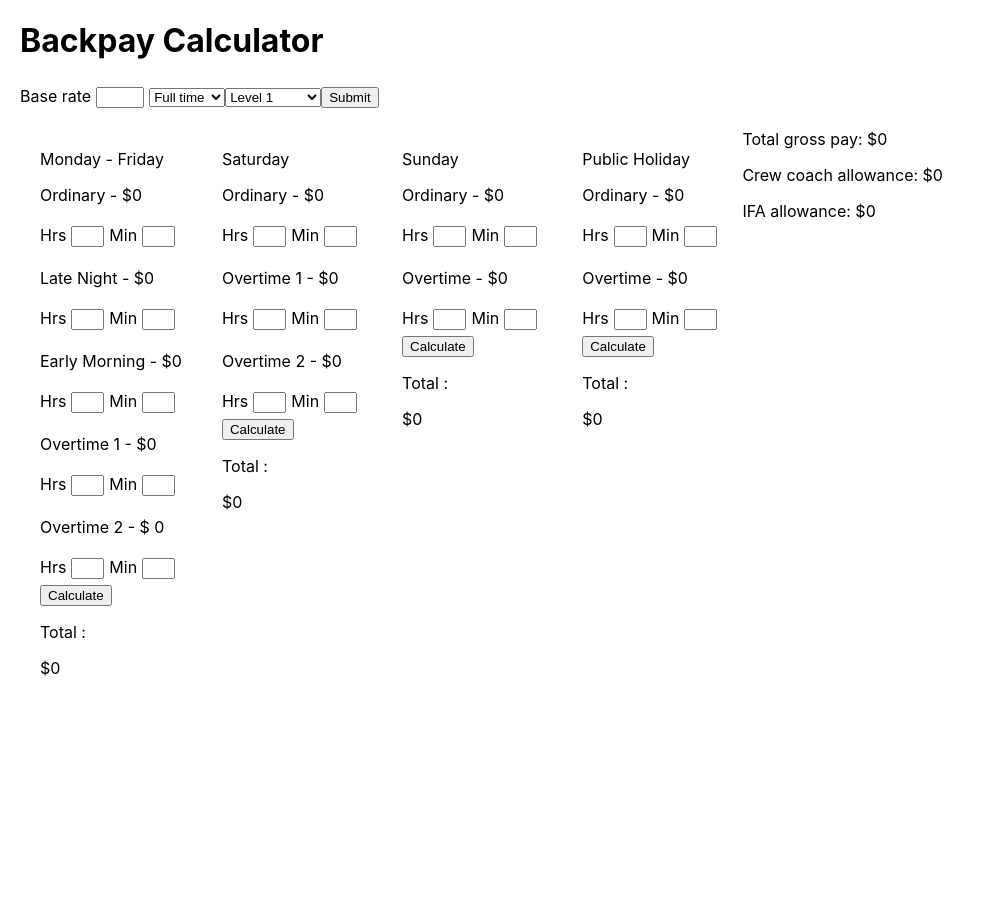
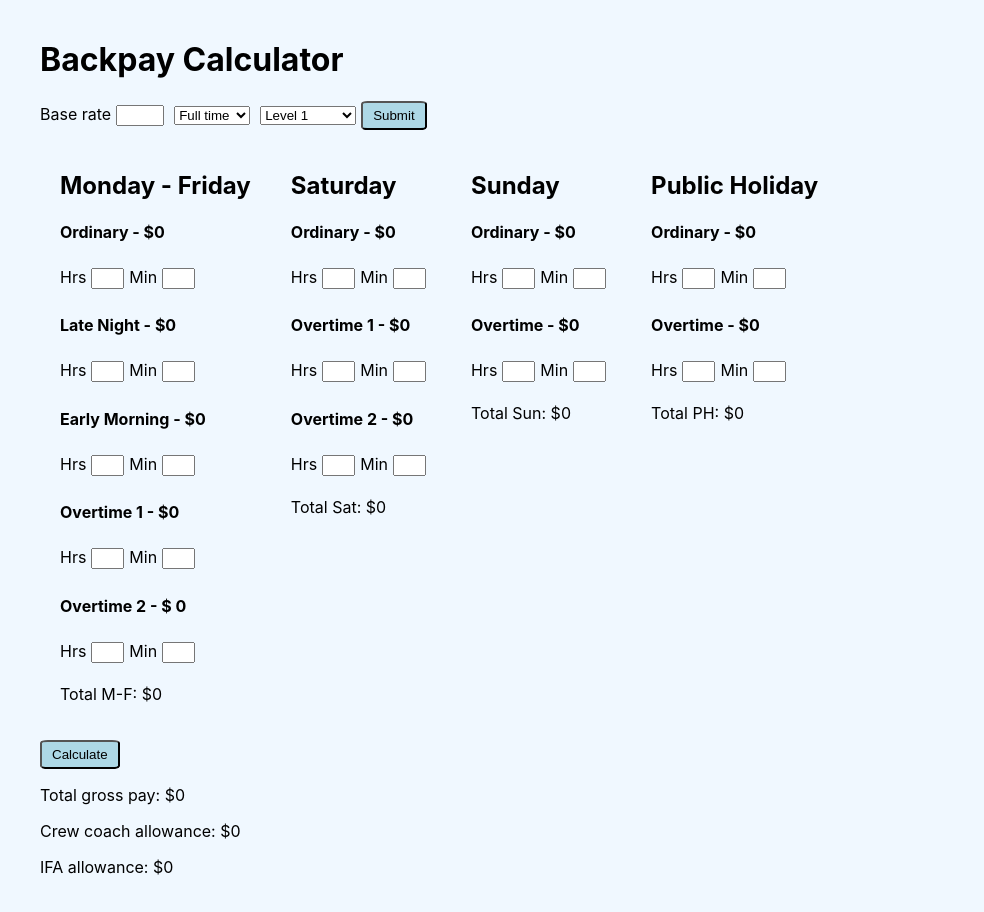
Before and after one commit to MegKM/backpay_calculator, a React (Create React App) app: page / in a window 1280 px wide. Shown: the top 912 px of the page, without its empty margins (0-984 px from the left). Before the commit the page ends 800 px from the top, so only its background shows below. Built offline with nearby package versions, Linux system fonts and the light colour scheme.

Commit message:
fully functional

```diff
--- a/src/App.css
+++ b/src/App.css
@@ -1,5 +1,5 @@
-.app {
-  margin: 20px;
+.app{
+  margin: 40px;
 }
 
 input {
@@ -18,3 +18,17 @@ input {
 #rate {
   width: 40px;
 }
+
+select {
+  margin: 5px;
+}
+
+button {
+  padding: 5px 10px;
+  border-radius: 10%;
+  background-color: lightblue;
+}
+
+body {
+  background-color: aliceblue;
+}
--- a/src/App.js
+++ b/src/App.js
@@ -92,8 +92,8 @@ function App() {
     // Calculate all pay rates based on base rate
     function updateOrdinaryRate(){
         const rate = parseFloat(state.rate);
-        console.log(jobType)
-        if(jobType === "Full time" || jobType === "Part time"){
+
+        if(jobType === "Full time" || jobType === "Part time" && awardType === "Level 1" || awardType === "Crew coach"){
             setState(prevState => ({
                 ...prevState,
                 rate: rate,
@@ -114,8 +114,7 @@ function App() {
                 PHOTRate: Math.round(((rate * 2.5) + Number.EPSILON) * 100) / 100,
             }))
         }
-        else {
-            console.log("correct one hit")
+        else if(jobType === "Casual" && awardType === "Level 1" || awardType === "Crew coach"){
             setState(prevState => ({
               ...prevState,
               rate: rate,
@@ -130,6 +129,49 @@ function App() {
               SaO2Rate: Math.round((((rate * 2) + (rate * 0.25)) + Number.EPSILON) * 100) / 100,
 
               SuOrdRate: Math.round((((rate * 1.25) + (rate * 0.25)) + Number.EPSILON) * 100) / 100,
+              SuOTRate: Math.round((((rate * 2) + (rate * 0.25)) + Number.EPSILON) * 100) / 100,
+
+              PHOrdRate: Math.round((((rate * 2.25) + (rate * 0.25)) + Number.EPSILON) * 100) / 100,
+              PHOTRate: Math.round((((rate * 2.5) + (rate * 0.25)) + Number.EPSILON) * 100) / 100,
+          }))
+        }
+        else if(jobType === "Full time" || jobType === "Part time" && awardType === "Level 2"){
+            setState(prevState => ({
+              ...prevState,
+              rate: rate,
+              MFOrdRate: rate,
+              MFLNRate: Math.round(((rate * 1.1) + Number.EPSILON) * 100) / 100,
+              MFEMRate: Math.round(((rate * 1.15) + Number.EPSILON) * 100) / 100,
+              MFO1Rate: Math.round(((rate * 1.5) + Number.EPSILON) * 100) / 100,
+              MFO2Rate: Math.round(((rate * 2) + Number.EPSILON) * 100) / 100,
+
+              SaOrdRate: Math.round(((rate * 1.25) + Number.EPSILON) * 100) / 100,
+              SaO1Rate: Math.round(((rate * 1.5) + Number.EPSILON) * 100) / 100,
+              SaO2Rate: Math.round(((rate * 2) + Number.EPSILON) * 100) / 100,
+
+              SuOrdRate: Math.round(((rate * 1.5) + Number.EPSILON) * 100) / 100,
+              SuOTRate: Math.round(((rate * 2) + Number.EPSILON) * 100) / 100,
+
+              PHOrdRate: Math.round(((rate * 2.25) + Number.EPSILON) * 100) / 100,
+              PHOTRate: Math.round(((rate * 2.5) + Number.EPSILON) * 100) / 100,
+          }))
+        }
+        else {
+            console.log("hit")
+            setState(prevState => ({
+              ...prevState,
+              rate: rate,
+              MFOrdRate: rate * 1.25,
+              MFLNRate: Math.round((((rate * 1.1) + (rate * 0.25)) + Number.EPSILON) * 100) / 100,
+              MFEMRate: Math.round((((rate * 1.15) + (rate * 0.25)) + Number.EPSILON) * 100) / 100,
+              MFO1Rate: Math.round((((rate * 1.5) + (rate * 0.25)) + Number.EPSILON) * 100) / 100,
+              MFO2Rate: Math.round((((rate * 2) + (rate * 0.25)) + Number.EPSILON) * 100) / 100,
+
+              SaOrdRate: Math.round((((rate * 1.25) + (rate * 0.25)) + Number.EPSILON) * 100) / 100,
+              SaO1Rate: Math.round((((rate * 1.5) + (rate * 0.25)) + Number.EPSILON) * 100) / 100,
+              SaO2Rate: Math.round((((rate * 2) + (rate * 0.25)) + Number.EPSILON) * 100) / 100,
+
+              SuOrdRate: Math.round((((rate * 1.5) + (rate * 0.25)) + Number.EPSILON) * 100) / 100,
               SuOTRate: Math.round((((rate * 2) + (rate * 0.25)) + Number.EPSILON) * 100) / 100,
 
               PHOrdRate: Math.round((((rate * 2.25) + (rate * 0.25)) + Number.EPSILON) * 100) / 100,
@@ -171,15 +213,33 @@ function App() {
         if(awardType === "Crew Coach"){
             setCrewCoachAllowance(Math.round((calculateTotalHours() * 0.5) * 100) / 100);
         }
-        calculateTotalHours();
+
+        if(awardType === "Level 2"){
+            const totalHours = calculateTotlOrdinaryHours();
+            if(totalHours > 38){
+              setIFAAllowance(Math.round((38 * (state.rate * 0.1)) * 100) / 100);
+            }
+            else{
+              setIFAAllowance(Math.round((totalHours * (state.rate * 0.1)) * 100) / 100);
+            }
+        }
     }
 
     function calculateTotalHours(){
-      const totalHours = state.MFOrdHours + state.MFLNHours + state.MFEMHours + state.MFO1Hours + state.MFO2Hours + state.SaOrdHours + state.SaO1Hours + state.SaO2Hours + state.SuOrdHours + state.SuOTHours + state.PHOrdHours + state.PHOTHours;
-      const totalMinutes = state.MFOrdMinutes + state.MFLNMinutes + state.MFEMMinutes + state.MFO1Minutes + state.MFO2Minutes + state.SaOrdMinutes + state.SaO1Minutes + state.SaO2Minutes + state.SuOrdMinutes + state.SuOTMinutes + state.PHOrdMinutes + state.PHOTMinutes;
-      const totalHoursAndMinutes = minToDecimalCalc(totalHours, totalMinutes);
+        const totalHours = state.MFOrdHours + state.MFLNHours + state.MFEMHours + state.MFO1Hours + state.MFO2Hours + state.SaOrdHours + state.SaO1Hours + state.SaO2Hours + state.SuOrdHours + state.SuOTHours + state.PHOrdHours + state.PHOTHours;
+        const totalMinutes = state.MFOrdMinutes + state.MFLNMinutes + state.MFEMMinutes + state.MFO1Minutes + state.MFO2Minutes + state.SaOrdMinutes + state.SaO1Minutes + state.SaO2Minutes + state.SuOrdMinutes + state.SuOTMinutes + state.PHOrdMinutes + state.PHOTMinutes;
+        const totalHoursAndMinutes = minToDecimalCalc(totalHours, totalMinutes);
 
-      return totalHoursAndMinutes
+        return totalHoursAndMinutes
+    }
+
+    function calculateTotlOrdinaryHours(){
+        const totalHours = state.MFOrdHours + state.MFLNHours + state.MFEMHours + state.SaOrdHours + state.SuOrdHours + state.PHOrdHours;
+        const totalMinutes = state.MFOrdMinutes + state.MFLNMinutes + state.MFEMMinutes + state.SaOrdMinutes + state.SuOrdMinutes + state.PHOrdMinutes;
+        const totalOrdinaryHoursAndMinutes = minToDecimalCalc(totalHours, totalMinutes)
+
+        return totalOrdinaryHoursAndMinutes
+
     }
 
     // Convert minutes to decimals
@@ -211,71 +271,64 @@ function App() {
           <button onClick={ updateOrdinaryRate }>Submit</button>
           <div className="container">
             <div className="MF">
-                <p>Monday - Friday</p>
-                  <p>Ordinary - ${ state.MFOrdRate }</p>
+                <h2>Monday - Friday</h2>
+                  <h4>Ordinary - ${ state.MFOrdRate }</h4>
                     <label>Hrs</label><input name="MFOrdHours" onChange={ handleInputChange }></input>
                     <label>Min</label><input name="MFOrdMinutes" onChange={ handleInputChange }></input>
-                  <p>Late Night - ${ state.MFLNRate }</p>
+                  <h4>Late Night - ${ state.MFLNRate }</h4>
                     <label>Hrs</label><input name="MFLNHours" onChange={ handleInputChange }></input>
                     <label>Min</label><input name="MFLNMinutes" onChange={ handleInputChange}></input>
-                  <p>Early Morning - ${ state.MFEMRate }</p>
+                  <h4>Early Morning - ${ state.MFEMRate }</h4>
                     <label>Hrs</label><input name="MFEMHours" onChange={ handleInputChange }></input>
                     <label>Min</label><input name="MFEMMinutes" onChange={ handleInputChange }></input>
-                  <p>Overtime 1 - ${ state.MFO1Rate }</p>
+                  <h4>Overtime 1 - ${ state.MFO1Rate }</h4>
                     <label>Hrs</label><input name="MFO1Hours" onChange={ handleInputChange }></input>
                     <label>Min</label><input name="MFO1Minutes" onChange={ handleInputChange }></input>
-                  <p>Overtime 2 - $ { state.MFO2Rate }</p>
+                  <h4>Overtime 2 - $ { state.MFO2Rate }</h4>
                     <label>Hrs</label><input name="MFO2Hours" onChange={ handleInputChange }></input>
                     <label>Min</label><input name="MFO2Minutes" onChange={ handleInputChange }></input>
-                  <br></br><button onClick={ displayTotal }>Calculate</button>
-                  <p>Total <span id="MF_total_hrs"></span>:<span id="MF_total_min"></span></p>
-                  <p>${ MFTotalDollar }</p>
+                  <p>Total M-F: ${ MFTotalDollar }</p>
               </div>
             <div className="Sat">
-                <p>Saturday</p>
-                  <p>Ordinary - ${ state.SaOrdRate }</p>
+                <h2>Saturday</h2>
+                  <h4>Ordinary - ${ state.SaOrdRate }</h4>
                     <label>Hrs</label><input name="SaOrdHours" onChange={ handleInputChange }></input>
                     <label>Min</label><input name="SaOrdMinutes" onChange={ handleInputChange }></input>
-                  <p>Overtime 1 - ${ state.SaO1Rate }</p>
+                  <h4>Overtime 1 - ${ state.SaO1Rate }</h4>
                     <label>Hrs</label><input name="SaO1Hours" onChange={ handleInputChange }></input>
                     <label>Min</label><input name="SaO1Minutes"></input>
-                  <p>Overtime 2 - ${ state.SaO2Rate }</p>
+                  <h4>Overtime 2 - ${ state.SaO2Rate }</h4>
                     <label>Hrs</label><input name="SaO2Hours" onChange={ handleInputChange }></input>
                     <label>Min</label><input name="SaO2Minutes" onChange={ handleInputChange }></input>
-                    <br></br><button onClick={ displayTotal }>Calculate</button>
-                    <p>Total <span id="Sa_total_hrs"></span>:<span id="Sa_total_min"></span></p>
-                    <p>${ SaTotalDollar }</p>
+                    <p>Total Sat: ${ SaTotalDollar }</p>
             </div>
             <div className="Sun">
-                <p>Sunday</p>
-                  <p>Ordinary - ${ state.SuOrdRate }</p>
+                <h2>Sunday</h2>
+                  <h4>Ordinary - ${ state.SuOrdRate }</h4>
                     <label>Hrs</label><input name="SuOrdHours" onChange={ handleInputChange }></input>
                     <label>Min</label><input name="SuOrdMinutes" onChange={ handleInputChange }></input>
-                  <p>Overtime - ${ state.SuOTRate }</p>
+                  <h4>Overtime - ${ state.SuOTRate }</h4>
                     <label>Hrs</label><input name="SuOTHours" onChange={ handleInputChange }></input>
                     <label>Min</label><input name="SuOTMinutes" onChange={ handleInputChange }></input>
-                    <br></br><button onClick={ displayTotal }>Calculate</button>
-                    <p>Total <span id="Su_total_hrs"></span>:<span id="Su_total_min"></span></p>
-                    <p>${ SuTotalDollar }</p>
+                    <p>Total Sun: ${ SuTotalDollar }</p>
             </div>
             <div className="PH">
-                <p>Public Holiday</p>
-                  <p>Ordinary - ${ state.PHOrdRate }</p>
+                <h2>Public Holiday</h2>
+                  <h4>Ordinary - ${ state.PHOrdRate }</h4>
                     <label>Hrs</label><input name="PHOrdHours" onChange={ handleInputChange }></input>
                     <label>Min</label><input name="PHOrdMinutes" onChange={ handleInputChange }></input>
-                  <p>Overtime - ${ state.PHOTRate }</p>
+                  <h4>Overtime - ${ state.PHOTRate }</h4>
                     <label>Hrs</label><input name="PHOTHours" onChange={ handleInputChange }></input>
                     <label>Min</label><input name="PHOTMinutes" onChange={ handleInputChange }></input>
-                    <br></br><button onClick={ displayTotal }>Calculate</button>
-                    <p>Total <span id="PH_total_hrs"></span>:<span id="PH_total_min"></span></p>
-                    <p>${ PHTotalDollar }</p>
+                    <p>Total PH: ${ PHTotalDollar }</p>
             </div>
-            <div>
+          </div>
+          <div className="totals">
+          <button onClick={ displayTotal }>Calculate</button>
               <p>Total gross pay: ${ totalGrossPay }</p>
               <p>Crew coach allowance: ${ crewCoachAllowance }</p>
               <p>IFA allowance: ${ IFAAllowance }</p>
             </div>
-          </div>
       </div>
   );
 }
```
